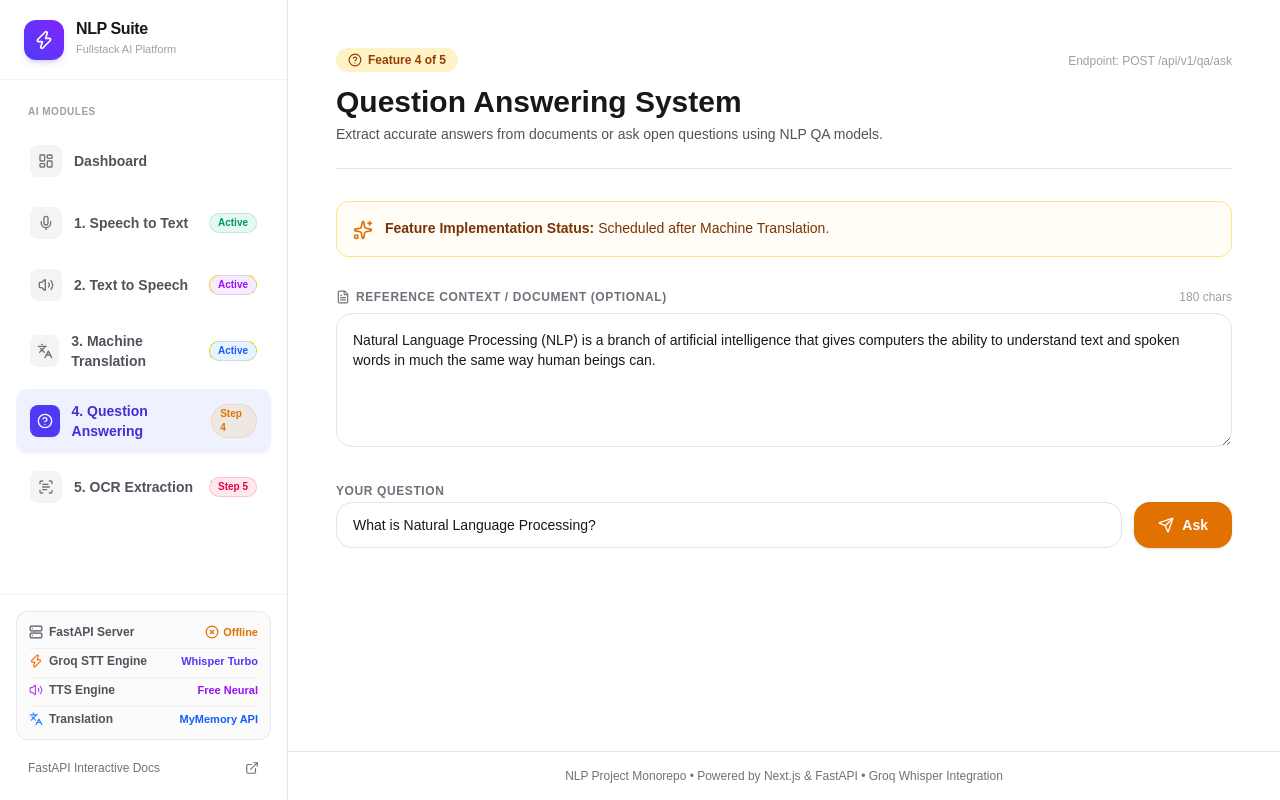
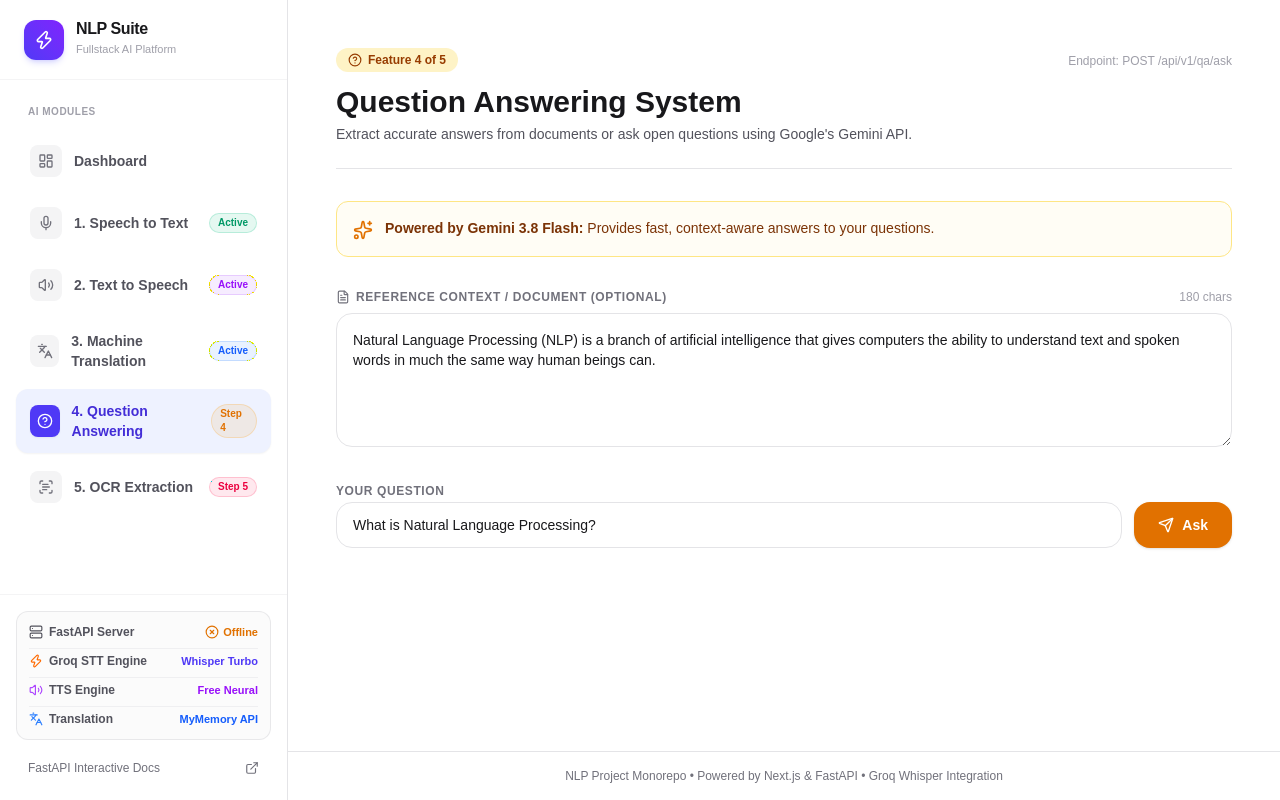
Before and after one commit to Mahir-Uddin0/NLP-project, a Next.js app in the folder frontend/: page /qa in a window 1280 px wide. Built offline with nearby package versions, Linux system fonts and the light colour scheme; no server answers.

Commit message:
Update QA page UI to reflect Gemini API integration

```diff
--- a/frontend/src/app/qa/page.tsx
+++ b/frontend/src/app/qa/page.tsx
@@ -43,7 +43,7 @@
             Question Answering System
           </h1>
           <p className="text-sm text-zinc-600 dark:text-zinc-400 mt-1">
-            Extract accurate answers from documents or ask open questions using NLP QA models.
+            Extract accurate answers from documents or ask open questions using Google's Gemini API.
           </p>
         </div>
         <div className="text-right hidden sm:block">
@@ -55,7 +55,7 @@
       <div className="rounded-xl border border-amber-200 bg-amber-50/50 p-4 dark:border-amber-900 dark:bg-amber-950/20 text-xs sm:text-sm text-amber-900 dark:text-amber-200 flex items-start gap-3">
         <Sparkles className="h-5 w-5 text-amber-600 flex-shrink-0 mt-0.5" />
         <div>
-          <span className="font-semibold">Feature Implementation Status:</span> Scheduled after Machine Translation.
+          <span className="font-semibold">Powered by Gemini 3.8 Flash:</span> Provides fast, context-aware answers to your questions.
         </div>
       </div>
 
```
